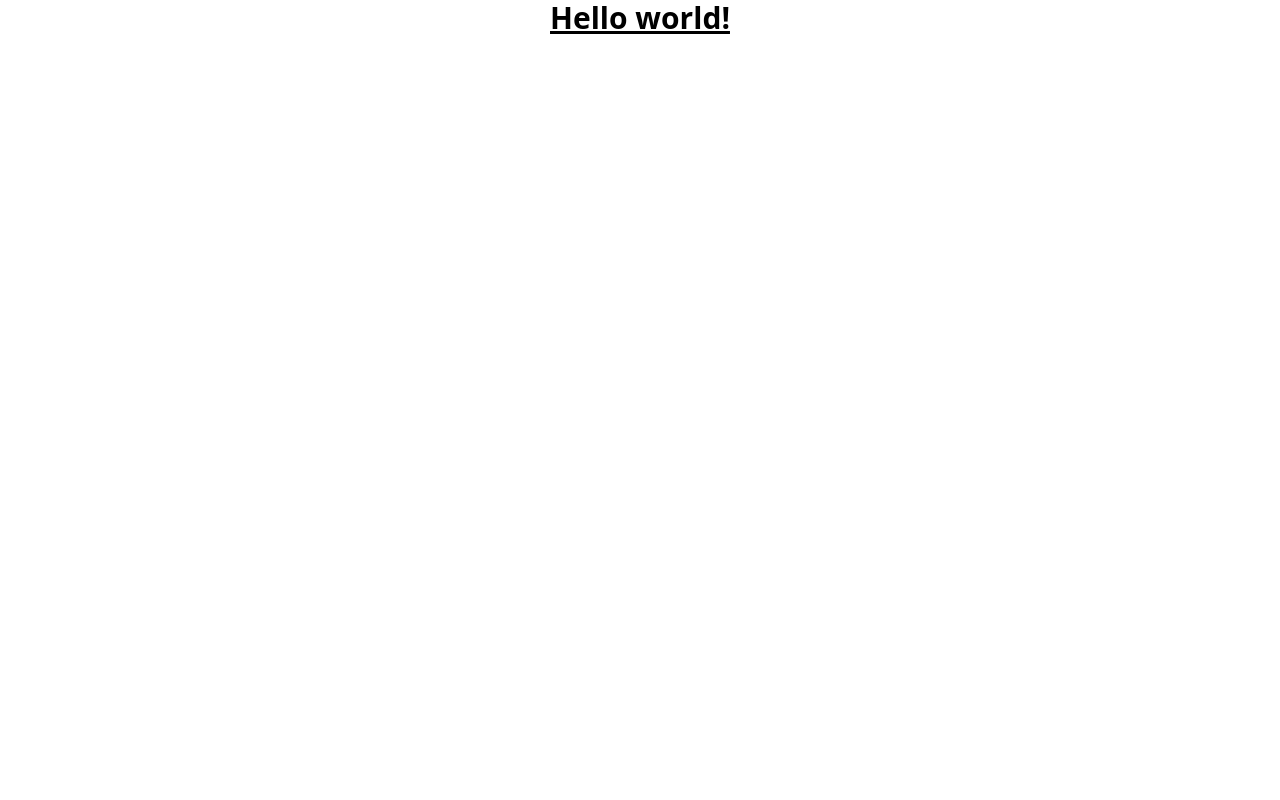
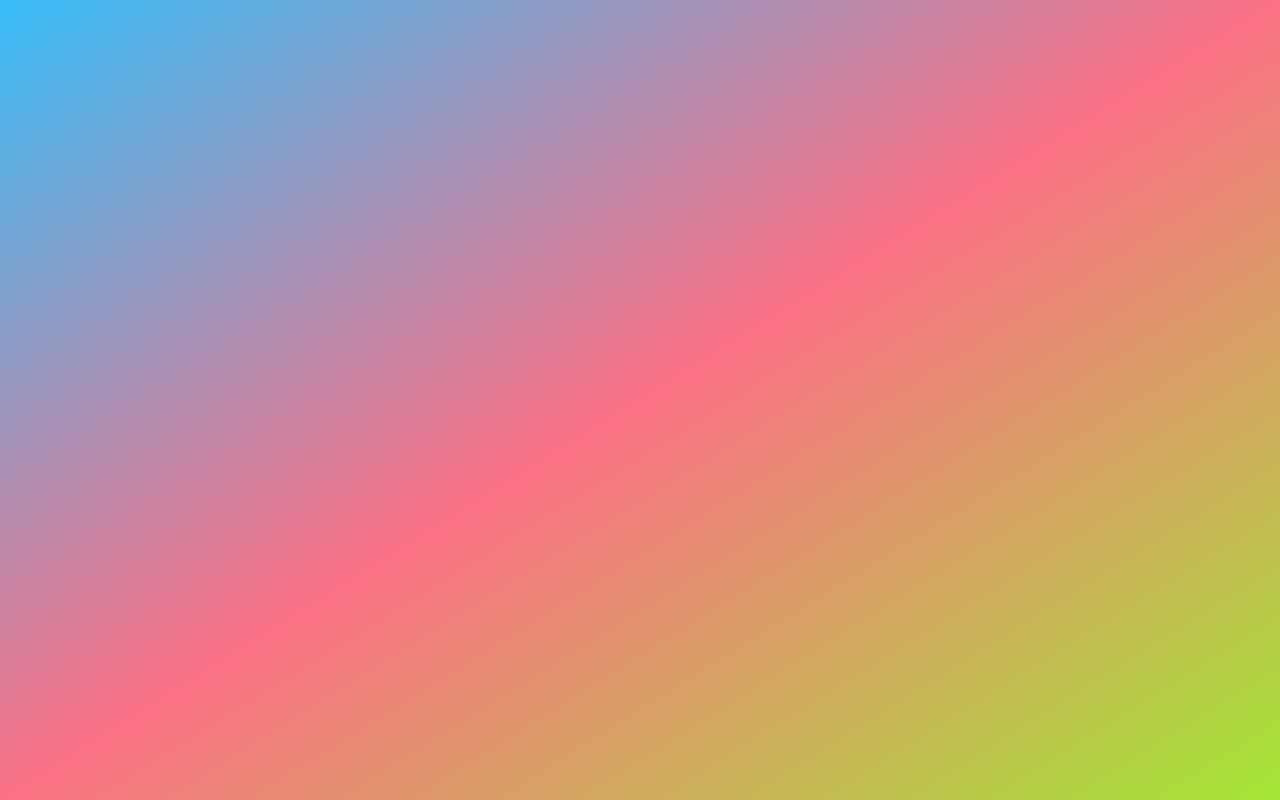
Before and after one commit to Ilesanmi-Erioluwa-Victor/typescript-weather-react, a React (Create React App) app: page / in a window 1280 px wide. Built offline with nearby package versions, Linux system fonts and the light colour scheme.

Commit message:
Working on App file

```diff
--- a/src/App.tsx
+++ b/src/App.tsx
@@ -3,11 +3,9 @@
 
 function App() {
   return (
-    <div className="App">
-       <h1 className="text-3xl font-bold underline">
-      Hello world!
-    </h1>
-    </div>
+  <main className="flex justify-center items-center bg-gradient-to-br from-sky-400 via-rose-400 to-lime-400 h-[100vh] w-full">
+
+  </main>
   );
 }
 
```
